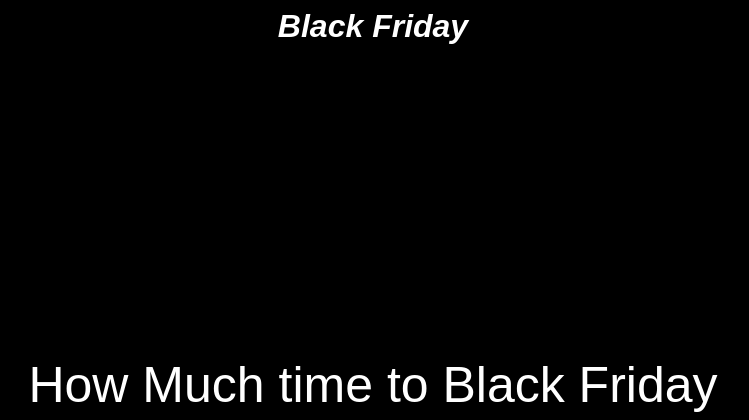
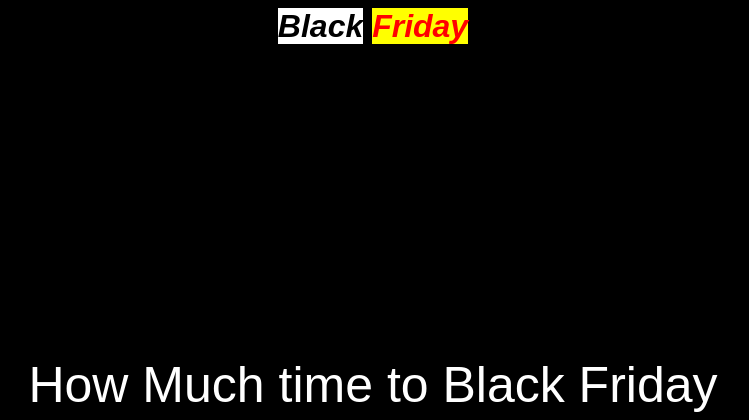
Before and after one commit to TrueBinary/truebinary.github.com, a PHP site: page / in a window 1280 px wide. Shown: the top 420 px of the page, without its empty margins (267-1016 px from the left). Run offline with PHP 8.4, Linux system fonts and the light colour scheme; some web fonts are replaced.

Commit message:
continuando testendo

```diff
--- a/style.css
+++ b/style.css
@@ -26,3 +26,12 @@ body {
   font-size: 50px;
   padding: 0px;
 }
+
+.font-black{
+  color:black;
+  background: white;
+}
+.font-friday{
+  color:red;
+  background: yellow;
+}
```
